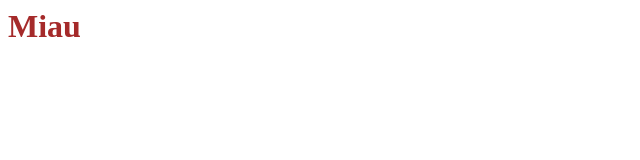
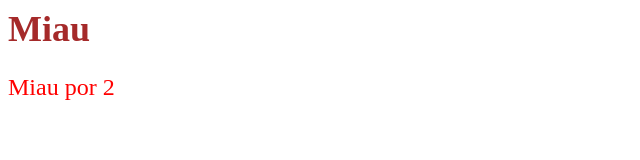
Before and after one commit to JorgeMateos13/Jorge, a plain HTML site: page index.html in a window 1280 px wide. Shown: the whole page, without its empty margins (0-640 px from the left). Drawn offline with Linux system fonts and the light colour scheme.

Commit message:
cambios generales

```diff
--- a/index.html
+++ b/index.html
@@ -1,2 +1,3 @@
 <link rel="stylesheet" href="style.css">
 <h1 class="titulo">Miau</h1>
+<p class="texto">Miau por 2</p>
--- a/style.css
+++ b/style.css
@@ -1,3 +1,7 @@
 .titulo{
     color: brown;
+    font-size: 36;
 }
+.texto  {
+    color: red;
+    font-size: 24; }
```
